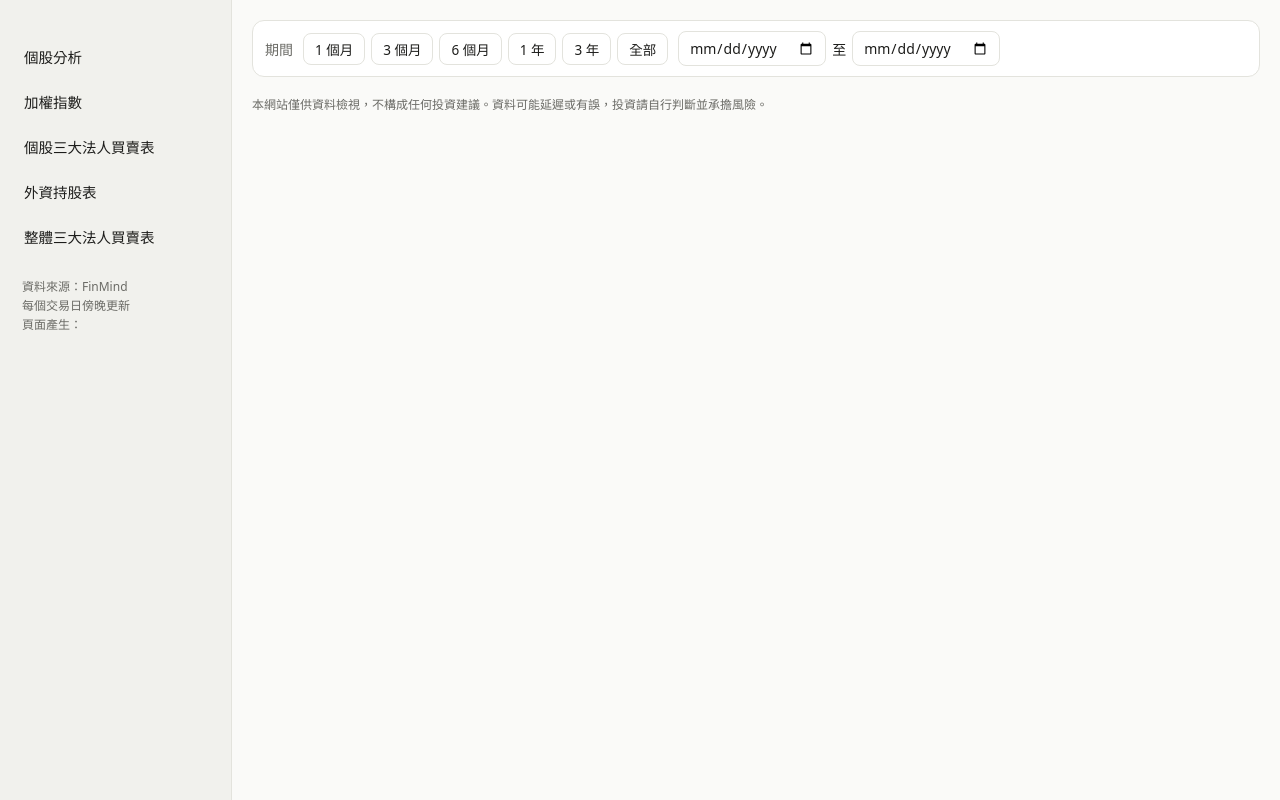
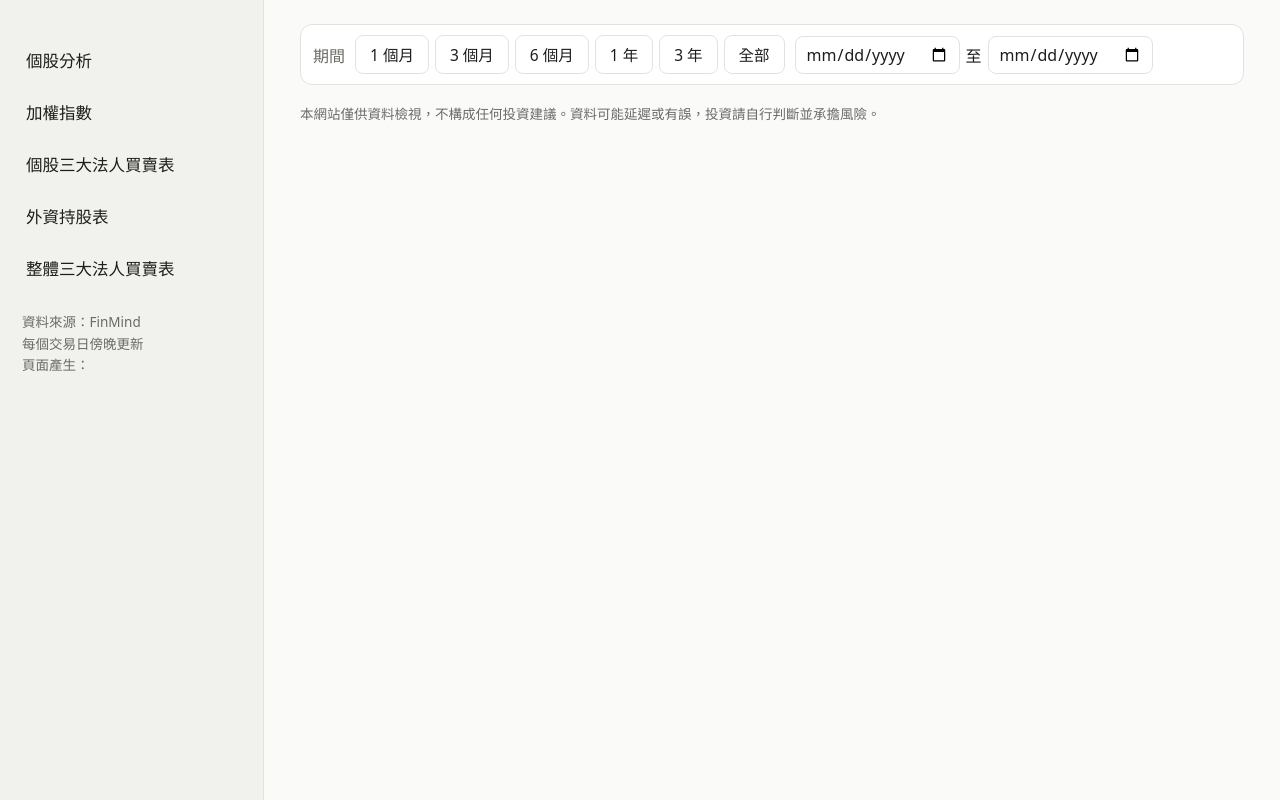
Before and after one commit to poiuy80624/stock-dashboard, a Python web app: template web/templates/index.html in a window 1280 px wide. Run offline with Jinja, Linux system fonts and the light colour scheme; the template is opened without the code that fills it, so the values that code supplies are empty; some libraries are stand-ins or nearby versions.

Commit message:
全站字體放大並改為滿版，AI技術分析頁對話區撐滿可用高度
Co-Authored-By: Claude Sonnet 5.5 <noreply@anthropic.com>

```diff
--- a/web/templates/index.html
+++ b/web/templates/index.html
@@ -18,17 +18,17 @@
   body { margin: 0; background: var(--bg); color: var(--fg);
          font-family: system-ui, -apple-system, "Segoe UI", "Noto Sans TC", sans-serif; }
   .app { display: flex; min-height: 100vh; }
-  .sidebar { width: 232px; flex: none; background: var(--side); border-right: 1px solid var(--line);
+  .sidebar { width: 264px; flex: none; background: var(--side); border-right: 1px solid var(--line);
              padding: 20px 12px; position: sticky; top: 0; height: 100vh; overflow-y: auto; }
-  .brand { font-size: 20px; font-weight: 700; padding: 0 10px 16px; }
-  nav a { display: block; padding: 10px 12px; margin-bottom: 4px; border-radius: 8px; color: var(--fg);
-          text-decoration: none; font-size: 14.5px; }
+  .brand { font-size: 24px; font-weight: 700; padding: 0 10px 16px; }
+  nav a { display: block; padding: 12px 14px; margin-bottom: 4px; border-radius: 8px; color: var(--fg);
+          text-decoration: none; font-size: 16.5px; }
   nav a:hover { background: var(--line); }
   nav a.active { background: var(--accent); color: #fff; font-weight: 600; }
-  .side-foot { color: var(--muted); font-size: 12px; padding: 16px 10px 0; line-height: 1.6; }
-  main { flex: 1; min-width: 0; padding: 20px 20px 40px; max-width: 1180px; }
+  .side-foot { color: var(--muted); font-size: 13.5px; padding: 16px 10px 0; line-height: 1.6; }
+  main { flex: 1; min-width: 0; padding: 24px 36px 48px; }
   .page { display: none; } .page.active { display: block; }
-  h2 { font-size: 18px; margin: 0; }
+  h2 { font-size: 24px; margin: 0; }
   .head { display: flex; flex-wrap: wrap; gap: 12px; align-items: center; justify-content: space-between; }
   .controls { display: flex; gap: 8px; align-items: center; flex-wrap: wrap; }
   select, input[type=date], .presets button {
@@ -36,60 +36,60 @@
     background: var(--card); color: var(--fg); }
   input[type=date] { color-scheme: light dark; }
   .rangebar { display: flex; flex-wrap: wrap; gap: 10px; align-items: center; margin-bottom: 18px; padding: 10px 12px;
-              background: var(--card); border: 1px solid var(--line); border-radius: 12px; font-size: 14px; }
+              background: var(--card); border: 1px solid var(--line); border-radius: 12px; font-size: 16px; }
   .rangebar .lbl { color: var(--muted); }
   .presets { display: flex; gap: 6px; flex-wrap: wrap; }
-  .presets button { cursor: pointer; padding: 5px 11px; font-size: 13.5px; }
+  .presets button { cursor: pointer; padding: 7px 14px; font-size: 15.5px; }
   .presets button:hover { border-color: var(--accent); }
   .presets button.on { background: var(--accent); border-color: var(--accent); color: #fff; font-weight: 600; }
   .rangebar .dates { display: flex; gap: 6px; align-items: center; }
-  .cards { display: grid; grid-template-columns: repeat(auto-fit, minmax(150px, 1fr)); gap: 10px; margin: 16px 0; }
+  .cards { display: grid; grid-template-columns: repeat(auto-fit, minmax(200px, 1fr)); gap: 10px; margin: 16px 0; }
   .card { background: var(--card); border: 1px solid var(--line); border-radius: 12px; padding: 12px 14px; }
-  .card .k { font-size: 12px; color: var(--muted); }
-  .card .v { font-size: 20px; font-weight: 600; margin-top: 2px; font-variant-numeric: tabular-nums; }
-  .card .s { font-size: 12px; color: var(--muted); margin-top: 2px; }
+  .card .k { font-size: 14px; color: var(--muted); }
+  .card .v { font-size: 27px; font-weight: 600; margin-top: 2px; font-variant-numeric: tabular-nums; }
+  .card .s { font-size: 14px; color: var(--muted); margin-top: 2px; }
   .card.pick { cursor: pointer; } .card.pick:hover { border-color: var(--accent); }
   .card.sel { border-color: var(--accent); box-shadow: 0 0 0 1px var(--accent) inset; }
   .up { color: var(--up); } .down { color: var(--down); }
   .chart { background: var(--card); border: 1px solid var(--line); border-radius: 12px; padding: 6px; margin-bottom: 14px; }
   .msg { color: var(--muted); padding: 10px 0; min-height: 20px; }
-  .note { color: var(--muted); font-size: 12.5px; margin: 6px 0 12px; line-height: 1.6; }
+  .note { color: var(--muted); font-size: 14.5px; margin: 6px 0 12px; line-height: 1.6; }
   .tablewrap { background: var(--card); border: 1px solid var(--line); border-radius: 12px; overflow: auto; max-height: 560px; }
-  table { border-collapse: collapse; width: 100%; font-size: 13.5px; font-variant-numeric: tabular-nums; }
-  th, td { padding: 7px 10px; text-align: right; white-space: nowrap; border-bottom: 1px solid var(--line); }
+  table { border-collapse: collapse; width: 100%; font-size: 15.5px; font-variant-numeric: tabular-nums; }
+  th, td { padding: 9px 14px; text-align: right; white-space: nowrap; border-bottom: 1px solid var(--line); }
   th { background: var(--th); position: sticky; top: 0; font-weight: 600; z-index: 1; }
   th:first-child, td:first-child { text-align: left; }
   td.l, th.l { text-align: left; }
   tr.pickrow { cursor: pointer; } tr.pickrow:hover td { background: var(--th); }
   tr.selrow td { background: var(--th); font-weight: 600; }
-  footer { color: var(--muted); font-size: 12px; margin-top: 18px; line-height: 1.7; }
+  footer { color: var(--muted); font-size: 13.5px; margin-top: 18px; line-height: 1.7; }
   .is-chat #rangebar { display: none; }
-  .chatlog { display: flex; flex-direction: column; gap: 14px; min-height: 260px; max-height: 62vh; overflow-y: auto; padding: 14px;
+  .chatlog { display: flex; flex-direction: column; gap: 14px; height: calc(100vh - 360px); min-height: 380px; overflow-y: auto; padding: 18px;
              background: var(--card); border: 1px solid var(--line); border-radius: 12px; margin: 12px 0; }
-  .chatlog .empty { color: var(--muted); font-size: 14px; line-height: 1.7; }
-  .msg.user { align-self: flex-end; background: var(--accent); color: #fff; border-radius: 12px; padding: 8px 12px; max-width: 85%; line-height: 1.6; }
-  .msg.assistant { align-self: stretch; line-height: 1.75; font-size: 14.5px; }
-  .msg .toollog { font-size: 12px; color: var(--muted); margin-bottom: 6px; line-height: 1.6; }
-  .msg .usage { font-size: 11.5px; color: var(--muted); margin-top: 8px; }
-  .msg .body h4 { margin: 12px 0 4px; font-size: 15px; }
+  .chatlog .empty { color: var(--muted); font-size: 16px; line-height: 1.7; }
+  .msg.user { align-self: flex-end; background: var(--accent); color: #fff; border-radius: 12px; padding: 10px 16px; max-width: 80%; line-height: 1.7; font-size: 16.5px; }
+  .msg.assistant { align-self: stretch; line-height: 1.8; font-size: 16.5px; }
+  .msg .toollog { font-size: 14px; color: var(--muted); margin-bottom: 6px; line-height: 1.6; }
+  .msg .usage { font-size: 13px; color: var(--muted); margin-top: 8px; }
+  .msg .body h4 { margin: 14px 0 4px; font-size: 18px; }
   .msg .body p { margin: 6px 0; }
   .msg .body ul, .msg .body ol { margin: 6px 0; padding-left: 22px; }
-  .msg .body code { background: var(--th); padding: 1px 5px; border-radius: 4px; font-size: 13px; }
+  .msg .body code { background: var(--th); padding: 1px 5px; border-radius: 4px; font-size: 15px; }
   .msg .body .mdtable { overflow-x: auto; margin: 8px 0; }
   .msg .body table { width: auto; min-width: 50%; }
   .msg .body th { position: static; }
   .chips { display: flex; flex-wrap: wrap; gap: 8px; margin-bottom: 10px; }
-  .chips button { font: inherit; font-size: 13px; padding: 6px 12px; border-radius: 16px; border: 1px solid var(--line);
+  .chips button { font: inherit; font-size: 15px; padding: 8px 16px; border-radius: 16px; border: 1px solid var(--line);
                   background: var(--card); color: var(--fg); cursor: pointer; }
   .chips button:hover { border-color: var(--accent); }
   .chatform { display: flex; gap: 8px; align-items: flex-end; }
-  .chatform textarea { flex: 1; font: inherit; padding: 9px 12px; border-radius: 10px; border: 1px solid var(--line);
-                       background: var(--card); color: var(--fg); resize: vertical; min-height: 44px; max-height: 180px; }
-  .chatform button { font: inherit; padding: 10px 20px; border-radius: 10px; border: 0; background: var(--accent); color: #fff;
+  .chatform textarea { flex: 1; font: inherit; font-size: 16.5px; padding: 9px 12px; border-radius: 10px; border: 1px solid var(--line);
+                       background: var(--card); color: var(--fg); resize: vertical; min-height: 68px; max-height: 220px; }
+  .chatform button { font: inherit; font-size: 16.5px; padding: 14px 28px; border-radius: 10px; border: 0; background: var(--accent); color: #fff;
                      cursor: pointer; font-weight: 600; }
   .chatform button:disabled, .chatform textarea:disabled { opacity: .5; cursor: not-allowed; }
   .setup { background: var(--card); border: 1px solid var(--accent); border-radius: 12px; padding: 12px 14px; margin: 12px 0;
-           font-size: 14px; line-height: 1.8; }
+           font-size: 16px; line-height: 1.8; }
   .setup code { background: var(--th); padding: 1px 6px; border-radius: 4px; }
   @media (max-width: 860px) {
     .app { flex-direction: column; }
@@ -262,7 +262,7 @@ async function getJson(url) {
 function baseLayout(extra) {
   return Object.assign({
     autosize: true, margin: { l: 56, r: 16, t: 28, b: 40 }, hovermode: 'x unified',
-    paper_bgcolor: 'rgba(0,0,0,0)', plot_bgcolor: 'rgba(0,0,0,0)', font: { color: css('--fg') },
+    paper_bgcolor: 'rgba(0,0,0,0)', plot_bgcolor: 'rgba(0,0,0,0)', font: { color: css('--fg'), size: 14 },
     legend: { orientation: 'h', y: 1.05 },
   }, extra);
 }
```
